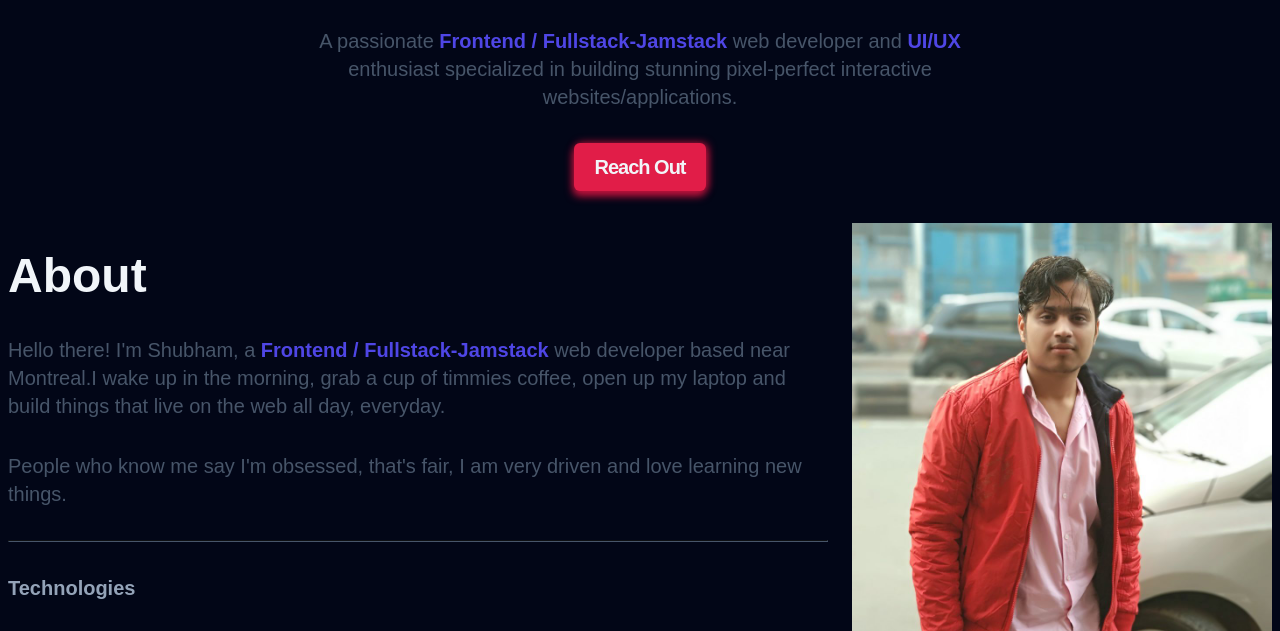
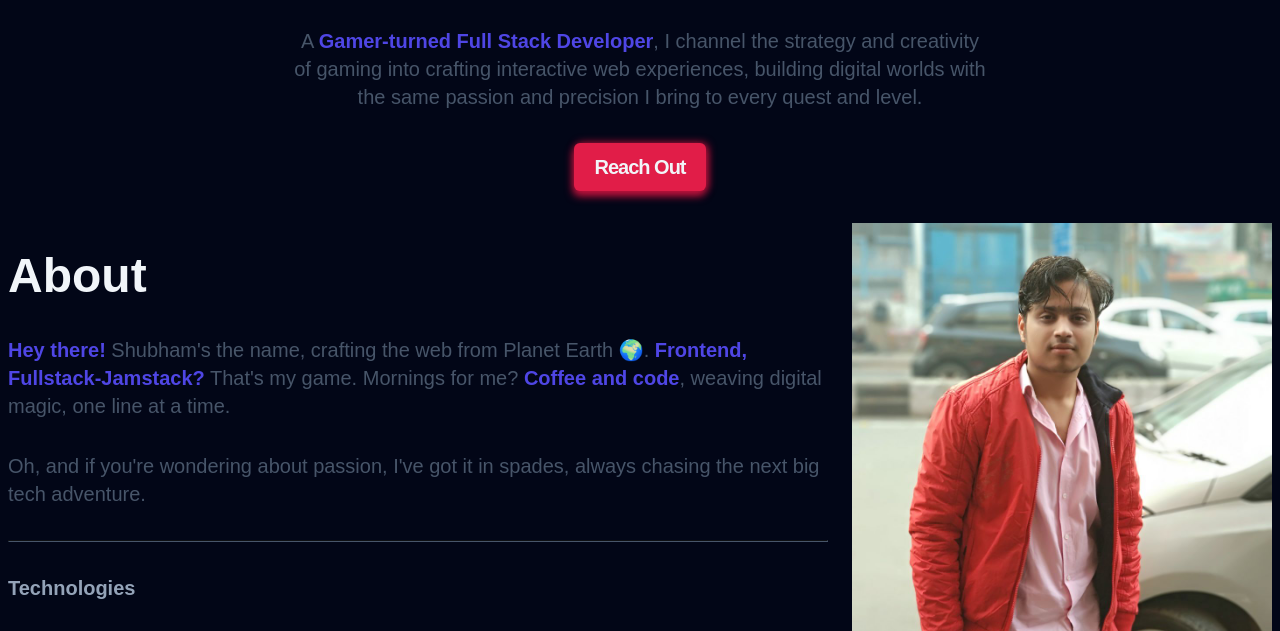
Before and after one commit to ramsay117/Portfolio, a website built with Vite: page index.html in a window 1280 px wide. Shown: the part 645-1276 px from the top of the page. Built offline with nearby package versions, Linux system fonts and the light colour scheme; a web font is replaced by a local one.

Commit message:
Add real content

```diff
--- a/index.html
+++ b/index.html
@@ -86,9 +86,10 @@
           <p>Web Developer.</p>
         </h1>
         <p class="hero__description">
-          A passionate <strong>Frontend / Fullstack-Jamstack</strong> web
-          developer and <strong>UI/UX</strong> enthusiast specialized in
-          building stunning pixel-perfect interactive websites/applications.
+          A <strong>Gamer-turned Full Stack Developer</strong>, I channel the
+          strategy and creativity of gaming into crafting interactive web
+          experiences, building digital worlds with the same passion and
+          precision I bring to every quest and level.
         </p>
         <a class="hero__btn btn" href="">Reach out</a>
       </section>
@@ -96,15 +97,15 @@
         <section class="about__content">
           <h2 class="about__title">About</h2>
           <p class="about__description">
-            Hello there! I'm Shubham, a
-            <strong>Frontend / Fullstack-Jamstack</strong> web developer based
-            near Montreal.I wake up in the morning, grab a cup of timmies
-            coffee, open up my laptop and build things that live on the web all
-            day, everyday.
+            <strong>Hey there!</strong> Shubham's the name, crafting the web
+            from Planet Earth 🌍.
+            <strong>Frontend, Fullstack-Jamstack?</strong> That's my game.
+            Mornings for me? <strong>Coffee and code</strong>, weaving digital
+            magic, one line at a time.
           </p>
           <p class="about__description">
-            People who know me say I'm obsessed, that's fair, I am very driven
-            and love learning new things.
+            Oh, and if you're wondering about passion, I've got it in spades,
+            always chasing the next big tech adventure.
           </p>
           <hr class="about__hr" />
           <h3 class="about__subtitle">Technologies</h3>
@@ -158,7 +159,6 @@
               <li class="featured__info">NestJS</li>
               <li class="featured__info">PostgreSQL</li>
               <li class="featured__info">TailwindCSS</li>
-              <li class="featured__info">auto0</li>
               <li class="featured__info">Stripe</li>
             </ul>
           </div>
@@ -241,7 +241,7 @@
           In the garden of full stack development, I cultivate a landscape of
           code, where backend roots anchor the vibrant blooms of frontend
           design, creating an ecosystem where functionality and beauty grow hand
-          in hand, nurturing seamless digital experiences
+          in hand, nurturing seamless digital experiences.
         </p>
         <div class="project__container">
           <!-- Project 1 -->
@@ -383,9 +383,8 @@
       <article id="contact" class="contact container">
         <h2 class="contact__title">Get in contact</h2>
         <p class="contact__description">
-          Lorem ipsum dolor sit amet consectetur adipisicing elit. Aperiam illo
-          ducimus suscipit culpa et quam voluptates aspernatur ipsum delectus
-          cupiditate?
+          Ready to respawn with a new project? Click the button below to join
+          the game!
         </p>
         <a
           class="contact__btn btn"
```
